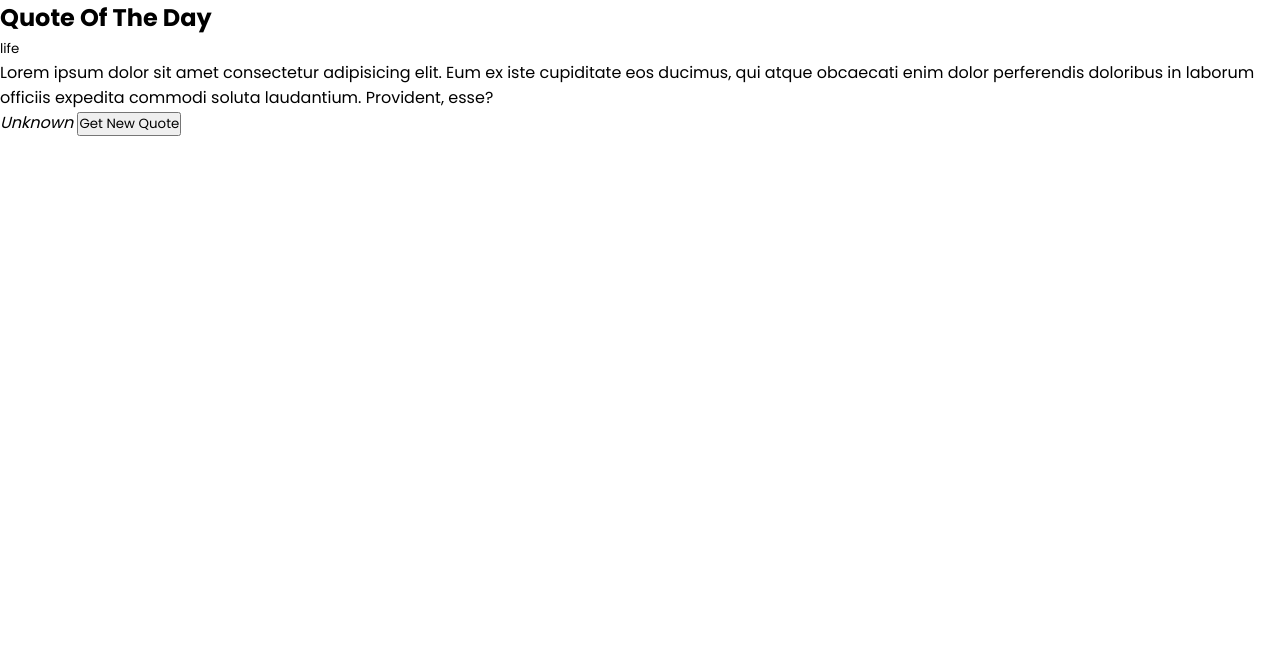
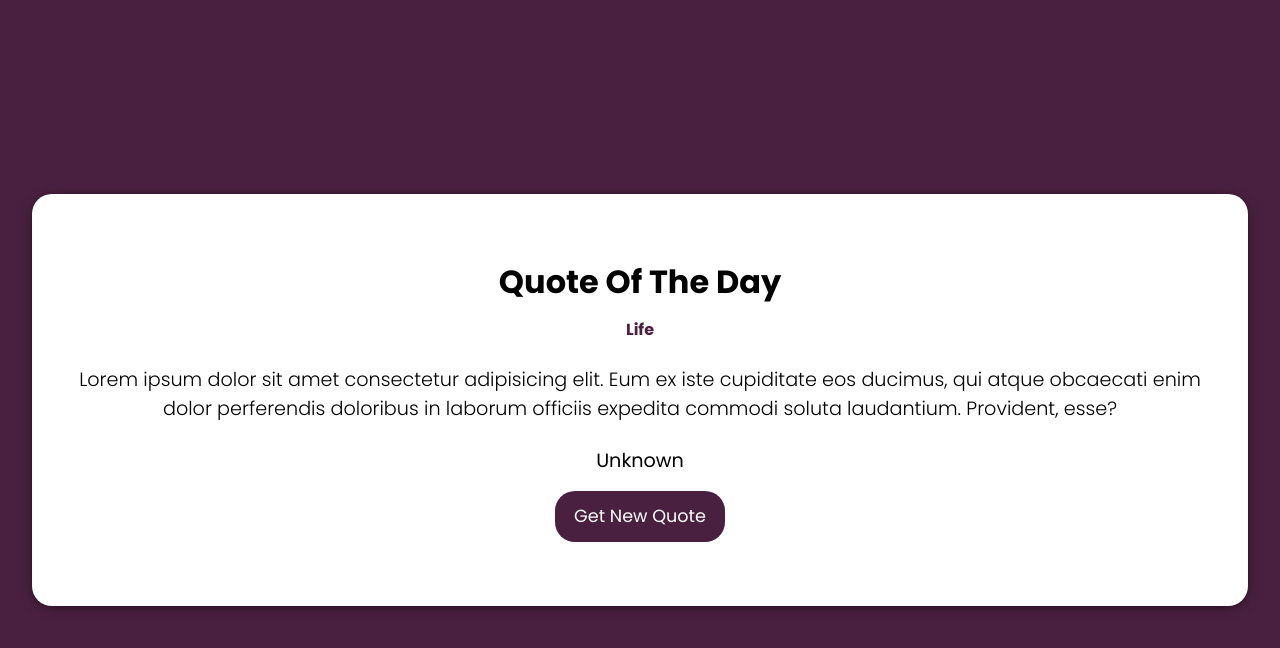
Before and after one commit to robinrakibul/quote-generator-api-js, a plain HTML site: page index.html in a window 1280 px wide. Drawn offline with Linux system fonts and the light colour scheme.

Commit message:
css style complete

```diff
--- a/css/style.css
+++ b/css/style.css
@@ -16,3 +16,59 @@
     box-sizing: border-box;
     font-family: 'Poppins', sans-serif;
 }
+
+body{
+    min-height: 100vh;
+    display: flex;
+    justify-items: center;
+    align-items: center;
+    text-align: center;
+    font-size: 1.2rem;
+    background-color: var(--dark-purple);
+    padding: 2rem;
+}
+
+/* Quote Wrapper */
+.quote-wrapper{
+    background-color: #FFFFFF;
+    border-radius: 20px;
+    padding: 4rem 1.5rem;
+    -webkit-box-shadow: 0px 2px 15px -5px rgba(0,0,0,1);
+    -moz-box-shadow: 0px 2px 15px -5px rgba(0,0,0,1);
+    box-shadow: 0px 2px 15px -5px rgba(0,0,0,1);
+}
+.quote-wrapper h2{
+    font-size: 2rem;
+    margin-bottom: 0.5rem;
+}
+.quote-wrapper small{
+    font-weight: 700;
+    padding: 0.2rem 1rem;
+    color: var(--dark-purple);
+    border-radius: 5px;
+    text-transform: capitalize;
+}
+.quote-wrapper blockquote{
+    padding: 1.4rem 0;
+    font-weight: 300;
+}
+.quote-wrapper cite{
+    display: block;
+    font-style: normal;
+    margin-bottom: 1rem;
+}
+#generate-quote-btn{
+    font-size: 1.1rem;
+    border: none;
+    border-radius: 20px;
+    background-color: var(--dark-purple);
+    color: #FFFFFF;
+    padding: 0.8rem 1.2rem;
+    cursor: pointer;
+    outline: 0;
+}
+#generate-quote-btn:hover{
+    -webkit-box-shadow: 0px 0px 9px 0px rgba(159,107,160,0.67);
+    -moz-box-shadow:0px 0px 9px 0px rgba(159,107,160,0.67);
+    box-shadow: 0px 0px 9px 0px rgba(159,107,160,0.67);
+}
```
